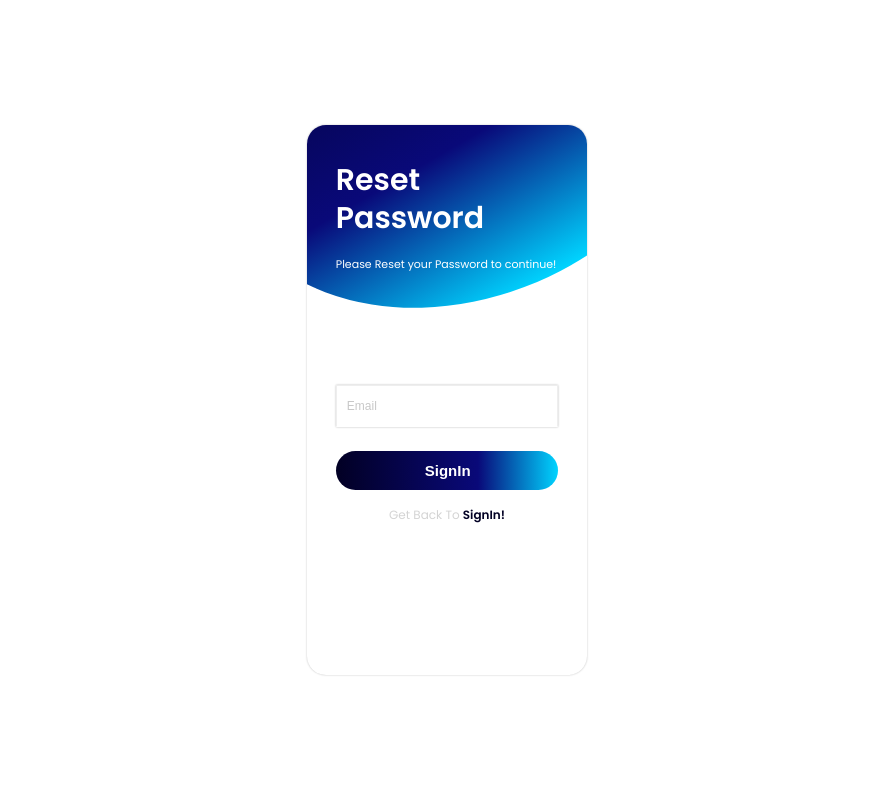
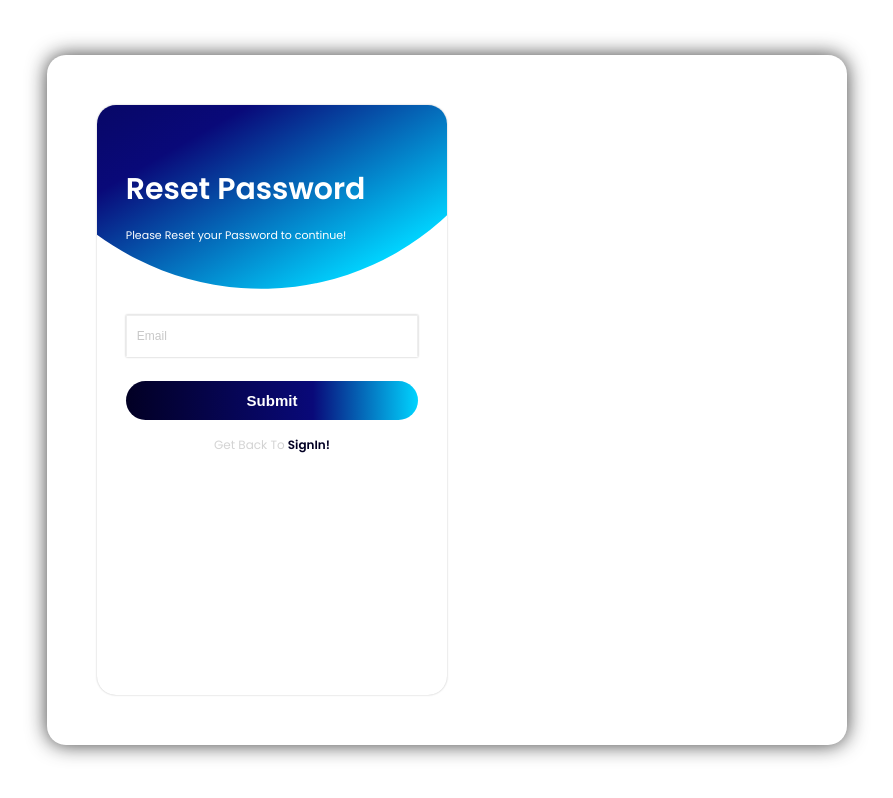
Before and after one commit to doquangthang-zet/Front-end-Streaming-Web, a React (Create React App) app in the folder muzikland/: page / in a window 1280 px wide. Both pictures are taken after a click on the link "Forget your password?". Shown: the whole page, without its empty margins (193-1086 px from the left). Built offline with nearby package versions, Linux system fonts and the light colour scheme.

Commit message:
improve the UI/ UX Authentication page

```diff
--- a/muzikland/package.json
+++ b/muzikland/package.json
@@ -10,6 +10,7 @@
     "react": "^18.2.0",
     "react-bootstrap": "^2.6.0",
     "react-dom": "^18.2.0",
+    "react-native-video": "^5.2.1",
     "react-router-dom": "^6.4.3",
     "react-scripts": "5.0.1",
     "styled-components": "^5.3.6",
--- a/muzikland/src/Pages/AuthencationPage/Authentication.jsx
+++ b/muzikland/src/Pages/AuthencationPage/Authentication.jsx
@@ -5,15 +5,27 @@ import {motion} from "framer-motion";
 import { SignUpForm } from "./Component/SignUpForm";
 import {ForgetPW} from "./Component/ForgetPassword";
 import { AccountContext } from "./_AccountContext";
+import musicImage from "../AuthencationPage/music-cool.gif";
 
+const FrameContainer = styled.div`
+    width: 800px;
+    min-height: 650px;
+    display: flex;
+    flex-direction: column;
+border-radius: 19px;
+background-color: #fff;
+box-shadow: 0 0 20px rgba(15,15,15, 0.8);
+overflow: hidden;
+`;
 
 const BoxContainer = styled.div`
-width: 280px;
-min-height: 550px;
+width: 350px;
+min-height: 590px;
 display:flex;
 flex-direction: column;
 border-radius: 19px;
 background-color: #fff;
+margin: 50px;
 box-shadow: 0 0 2px rgba(15,15,15, 0.28);
 position: relative;
 overflow: hidden;
@@ -21,12 +33,12 @@ overflow: hidden;
 
 const TopContainer = styled.div`
 width: 100%;
-height: 250px;
+height: 200px;
 display: flex;
 flex-direction: column;
 justify-content: flex-end;
 padding: 0 1.8em;
-padding-bottom: 5em;
+padding-bottom: 2em;
 `
 
 const BackDrop = styled(motion.div)`
@@ -37,8 +49,8 @@ display: flex;
 flex-direction: column;
 border-radius: 50%;
 transform: rotate(60deg);
-top: -330px;
-left: -70px;
+top: -370px;
+left: -120px;
 background: rgb(2,0,36);
 background: linear-gradient(90deg, rgba(2,0,36,1) 0%, rgba(9,9,121,1) 64%, rgba(0,212,255,1) 100%);
 `;
@@ -131,6 +143,7 @@ export function AccountBox(props){
 
     return (
     <AccountContext.Provider value={contextValue}>
+    <FrameContainer>
     <BoxContainer>
         <TopContainer>
             <BackDrop
@@ -157,7 +170,9 @@ export function AccountBox(props){
         {active === "signup" && <SignUpForm/>}
         {active === "forgetpw" && <ForgetPW/>}
         </InnerContainer>
+        {/* <img src={musicImage}/> */}
     </BoxContainer>
+    </FrameContainer>
     </AccountContext.Provider>
     );
 }
--- a/muzikland/src/Pages/AuthencationPage/Component/ForgetPassword.jsx
+++ b/muzikland/src/Pages/AuthencationPage/Component/ForgetPassword.jsx
@@ -13,7 +13,7 @@ export function ForgetPW(props){
         </FormContainer>
 
         <Marginer direction="veritcal" margin="1.5em"/>
-        <SubmitButton type="submit" onClick={switchToSignIn}>SignIn</SubmitButton>
+        <SubmitButton type="submit" onClick={switchToSignIn}>Submit</SubmitButton>
         <Marginer direction="veritcal" margin="1em"/>
         <MutedLink href="#">Get Back To <BoldLink href="#" onClick={switchToSignIn}>SignIn!</BoldLink></MutedLink>
     </BoxContainer>
--- a/muzikland/src/Pages/AuthencationPage/Component/SignUpForm.jsx
+++ b/muzikland/src/Pages/AuthencationPage/Component/SignUpForm.jsx
@@ -10,6 +10,7 @@ export function SignUpForm(props){
     return <BoxContainer>
         <FormContainer>
         <Input type="text" placeholder="Full Name"/>
+        <Input type="text" placeholder="Address"/>
         <Input type="email" placeholder="Email"/>
         <Input type="password" placeholder="Password"/>
         <Input type="password" placeholder="Password Confirmed"/>
```
Also changed, not shown: muzikland/src/Pages/AuthencationPage/music-cool.gif (added), 1 other file (tests, documents, lock files or other folders).
